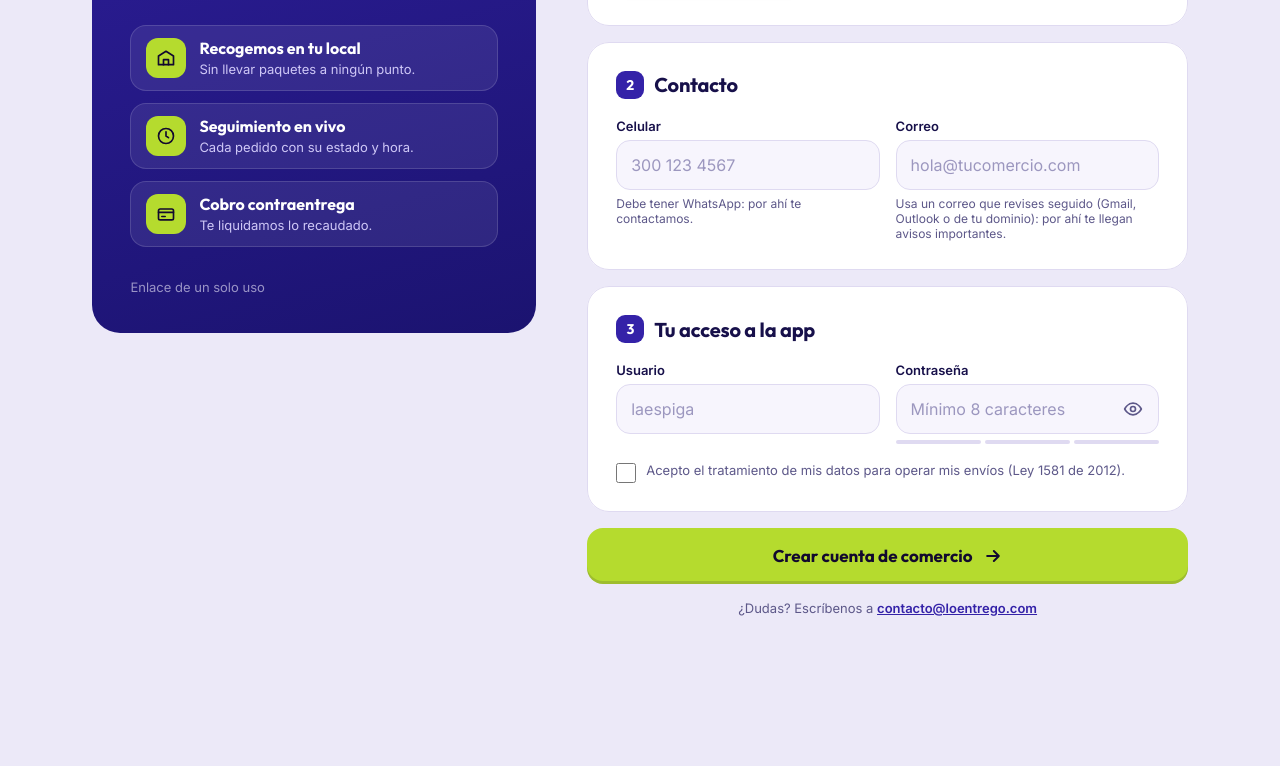
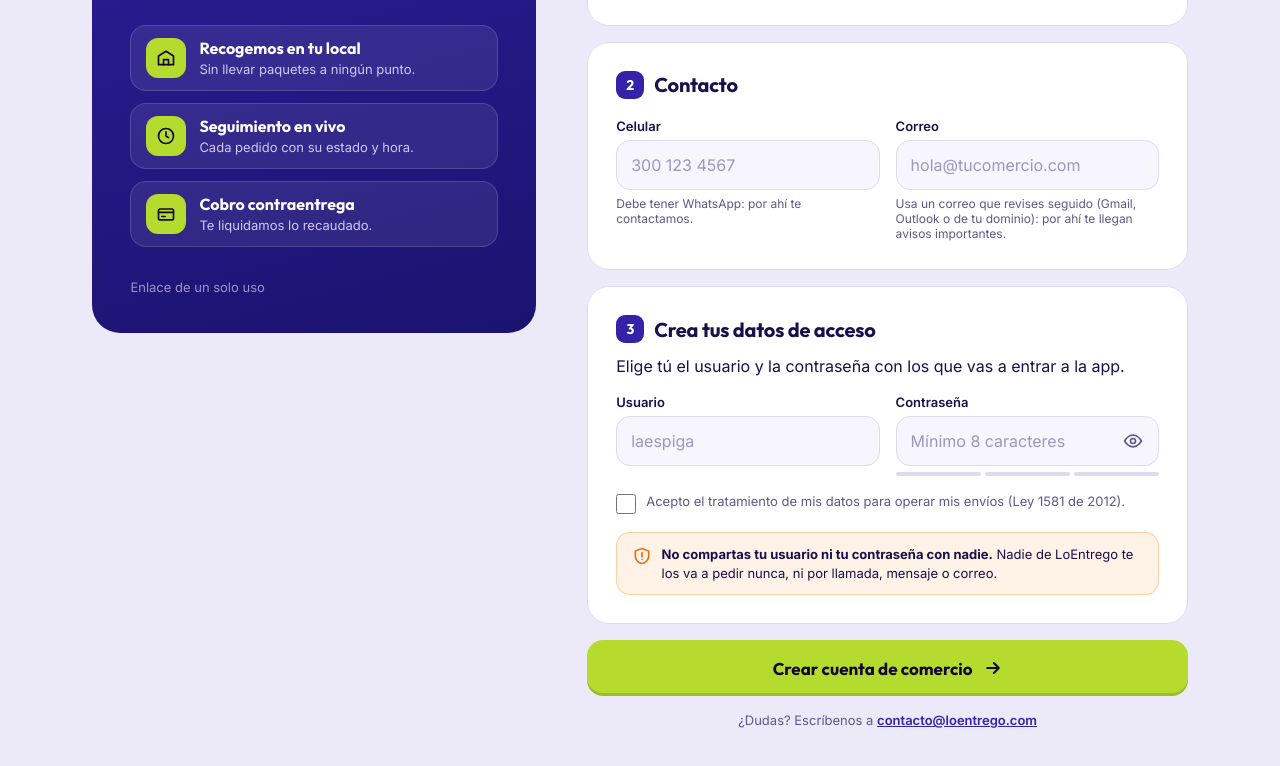
Before and after one commit to loentrego/Frontend_Links, a plain HTML site: page form comercio/index.html in a window 1280 px wide. Shown: the part 452-1218 px from the top of the page. Before the commit the page ends 1124 px from the top, so only its background shows below. Drawn offline with Linux system fonts and the light colour scheme.

Commit message:
Formularios: 'Crea tus datos de acceso' (el usuario los elige) y aviso de no compartir usuario ni contraseña
Co-Authored-By: Claude Opus 5.5 <noreply@anthropic.com>
Claude-Session: https://claude.ai/code/session_01DxqiBbSv11VANarNNGiE5G

```diff
--- a/form comercio/Styles-registrocomercio.css
+++ b/form comercio/Styles-registrocomercio.css
@@ -201,3 +201,10 @@ legend + * { clear: both; }
 
 /* Aviso bajo un campo (p. ej. el celular debe tener WhatsApp) */
 .field .hint { font-size: 0.75rem; color: var(--muted); }
+
+/* Bloque de acceso: el usuario elige sus datos y se le advierte que no los comparta */
+.acceso-sub { margin-top: -0.4rem; }
+.aviso-seg { display: flex; align-items: flex-start; gap: 10px; padding: 0.75rem 0.9rem; border-radius: 14px; background: rgba(255, 138, 31, 0.1); border: 1px solid rgba(255, 138, 31, 0.35); font-size: 0.8125rem; line-height: 1.45; color: var(--text); }
+.aviso-seg svg { width: 20px; height: 20px; flex-shrink: 0; margin-top: 1px; fill: none; stroke: #E07510; stroke-width: 2; stroke-linecap: round; stroke-linejoin: round; }
+.aviso-seg b { font-weight: 700; }
+@media (prefers-color-scheme: dark) { .aviso-seg svg { stroke: #FFB547; } }
--- a/form comercio/index.html
+++ b/form comercio/index.html
@@ -11,7 +11,7 @@
 <link rel="preconnect" href="https://fonts.googleapis.com">
 <link rel="preconnect" href="https://fonts.gstatic.com" crossorigin>
 <link href="https://fonts.googleapis.com/css2?family=Outfit:wght@500;600;700;800&family=Inter:wght@400;500;600;700&display=swap" rel="stylesheet">
-<link rel="stylesheet" href="Styles-registrocomercio.css?v=8">
+<link rel="stylesheet" href="Styles-registrocomercio.css?v=9">
 <link rel="icon" href="img/icon-192.png">
 <link rel="apple-touch-icon" href="img/apple-touch-icon.png">
 </head>
@@ -97,7 +97,8 @@
 
       <!-- 3. Acceso -->
       <fieldset class="block">
-        <legend><span class="n">3</span>Tu acceso a la app</legend>
+        <legend><span class="n">3</span>Crea tus datos de acceso</legend>
+        <p class="hint acceso-sub">Elige tú el usuario y la contraseña con los que vas a entrar a la app.</p>
         <div class="row">
           <div class="field">
             <label for="usuario">Usuario</label>
@@ -121,6 +122,7 @@
           <span>Acepto el tratamiento de mis datos para operar mis envíos (Ley 1581 de 2012).</span>
         </label>
         <p class="err" id="err-datos">Necesitamos tu autorización para crear la cuenta.</p>
+        <p class="aviso-seg" role="note"><svg viewBox="0 0 24 24" aria-hidden="true"><path d="M12 3 4 6v6c0 4.5 3.4 8.3 8 9 4.6-.7 8-4.5 8-9V6Z"/><path d="M12 8v5M12 16h.01"/></svg><span><b>No compartas tu usuario ni tu contraseña con nadie.</b> Nadie de LoEntrego te los va a pedir nunca, ni por llamada, mensaje o correo.</span></p>
       </fieldset>
 
       <button type="submit" class="submit" id="submitBtn">
--- a/form repartidor/Styles-registrorepartidor.css
+++ b/form repartidor/Styles-registrorepartidor.css
@@ -213,3 +213,10 @@ select.input { appearance: none; padding-right: 34px; cursor: pointer; backgroun
 
 /* Aviso bajo un campo (p. ej. el celular debe tener WhatsApp) */
 .field .hint { font-size: 0.75rem; color: var(--muted); }
+
+/* Bloque de acceso: el usuario elige sus datos y se le advierte que no los comparta */
+.acceso-sub { margin-top: -0.4rem; }
+.aviso-seg { display: flex; align-items: flex-start; gap: 10px; padding: 0.75rem 0.9rem; border-radius: 14px; background: rgba(255, 138, 31, 0.1); border: 1px solid rgba(255, 138, 31, 0.35); font-size: 0.8125rem; line-height: 1.45; color: var(--text); }
+.aviso-seg svg { width: 20px; height: 20px; flex-shrink: 0; margin-top: 1px; fill: none; stroke: #E07510; stroke-width: 2; stroke-linecap: round; stroke-linejoin: round; }
+.aviso-seg b { font-weight: 700; }
+@media (prefers-color-scheme: dark) { .aviso-seg svg { stroke: #FFB547; } }
```
Also changed, not shown: form repartidor/index.html (+4 -2 lines).
